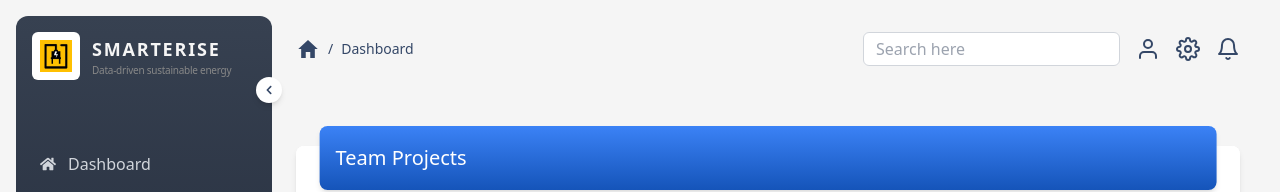
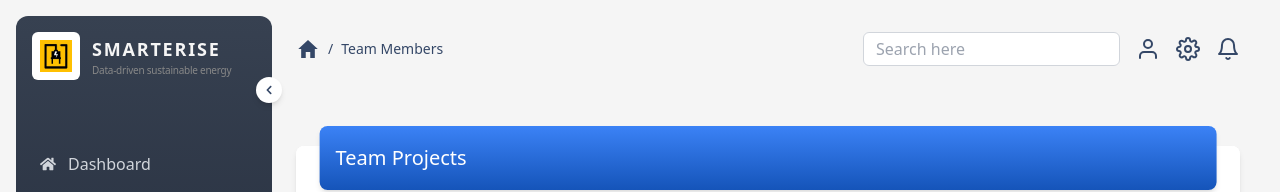
Before and after one commit to abdrasaq14/smarterise-admin-dashboard, a React (Create React App) app: page /team-members in a window 1280 px wide. Shown: the top 192 px of the page. Built offline with nearby package versions, Linux system fonts and the light colour scheme.

Commit message:
wrapping up

```diff
--- a/src/components/NavBar/NavBar.tsx
+++ b/src/components/NavBar/NavBar.tsx
@@ -1,7 +1,29 @@
 import { IoMdHome } from "react-icons/io";
 import { FiUser, FiSettings, FiBell } from "react-icons/fi";
-import { Link } from "react-router-dom";
+import { Link, useLocation } from "react-router-dom";
+
 const NavBar = () => {
+  const { pathname } = useLocation();
+
+  const getPageTitle = (path: string) => {
+    switch (true) {
+      case path === "/":
+        return "Home";
+      case path === "/dashboard":
+        return "Dashboard";
+      case path === "/users/activity":
+        return "Users Activity";
+      case path === "/team-members":
+        return "Team Members";
+      case path.startsWith("/user/"):
+        return "User Details";
+      default:
+        return "Page Not Found";
+    }
+  };
+
+  const pageTitle = getPageTitle(pathname);
+
   return (
     <div className="flex justify-between items-center bg-inherit px-2 py-4 w-full text-black-1">
       {/* Breadcrumb Navigation */}
@@ -10,7 +32,8 @@ const NavBar = () => {
           <IoMdHome className="h-6 w-6" />
         </Link>
         <span className="mx-2">/</span>
-        <span className="">Dashboard</span>
+        <span>{pageTitle}</span>
+
       </div>
 
       {/* Right section: Search box and icons */}
@@ -25,17 +48,17 @@ const NavBar = () => {
         {/* Icons */}
         <div className="flex space-x-4">
           {/* User Icon */}
-          <button className=" hover:text-gray-700">
+          <button className="hover:text-gray-700">
             <FiUser className="h-6 w-6" />
           </button>
 
           {/* Settings Icon */}
-          <button className=" hover:text-gray-700">
+          <button className="hover:text-gray-700">
             <FiSettings className="h-6 w-6" />
           </button>
 
           {/* Notification Icon */}
-          <button className=" hover:text-gray-700">
+          <button className="hover:text-gray-700">
             <FiBell className="h-6 w-6" />
           </button>
         </div>
```
